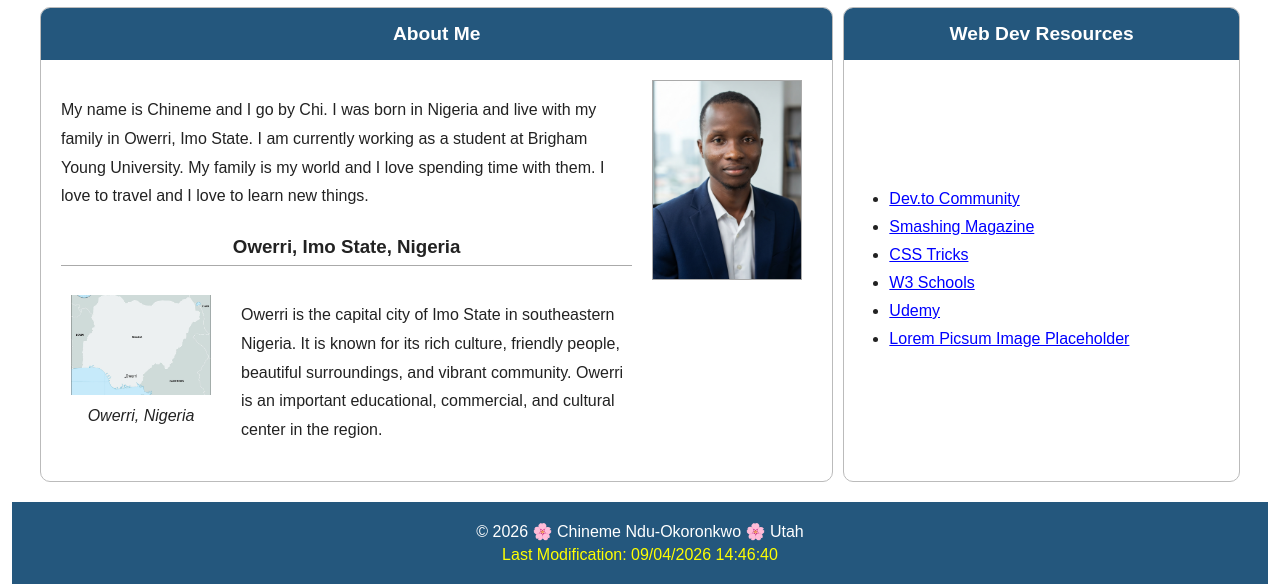
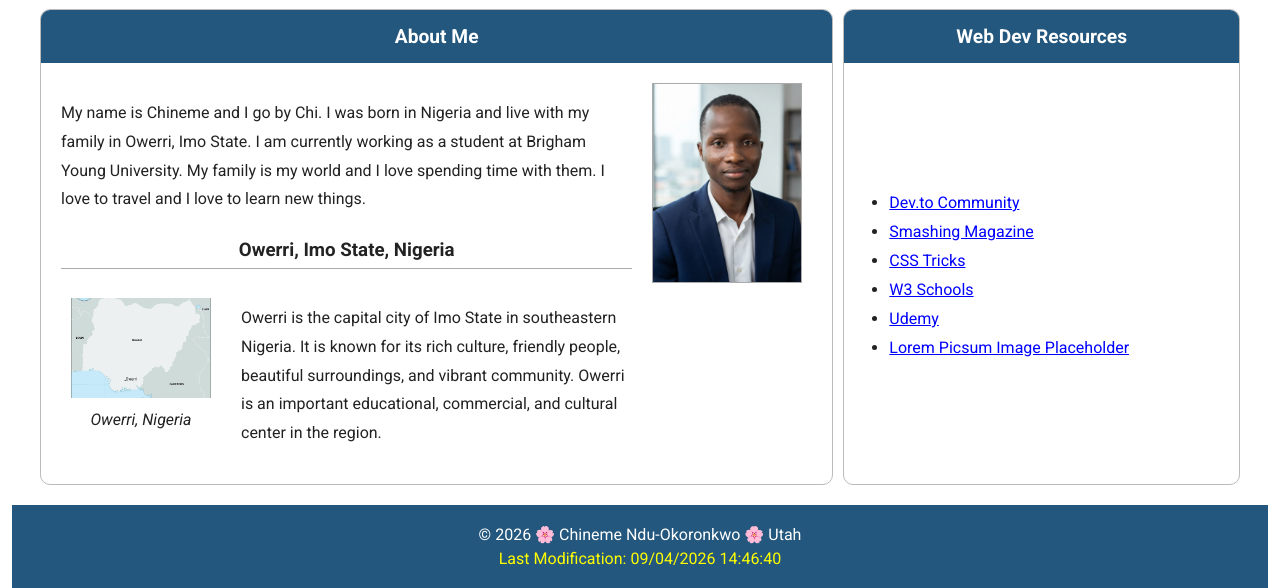
Before and after one commit to Ceezamark/wdd131, a plain HTML site: page index.html in a window 1280 px wide. Shown: the part 219-807 px from the top of the page. Drawn offline with Linux system fonts and the light colour scheme.

Commit message:
second commit

```diff
--- a/index.html
+++ b/index.html
@@ -10,6 +10,12 @@
     <meta name="author" content="Chineme Ndu-Okoronkwo">
 
     <link rel="stylesheet" href="styles/base.css">
+
+    <link rel="preconnect" href="https://fonts.googleapis.com">
+    <link rel="preconnect" href="https://fonts.gstatic.com" crossorigin>
+    <link href="https://fonts.googleapis.com/css2?family=Roboto:ital,wght@0,100..900;1,100..900&display=swap" rel="stylesheet">
+
+    <script src="scripts/getdates.js" defer></script>
 </head>
 
 <body>
@@ -130,8 +136,5 @@
 
         <p id="lastModified"></p>
     </footer>
-
-    <script src="scripts/getdates.js"></script>
-
 </body>
 </html>
--- a/styles/base.css
+++ b/styles/base.css
@@ -3,7 +3,7 @@
 }
 
 body {
-    font-family: Arial, sans-serif;
+    font-family: "Roboto", sans-serif;
     margin: 0;
     padding: 0 12px;
     color: #222;
```
